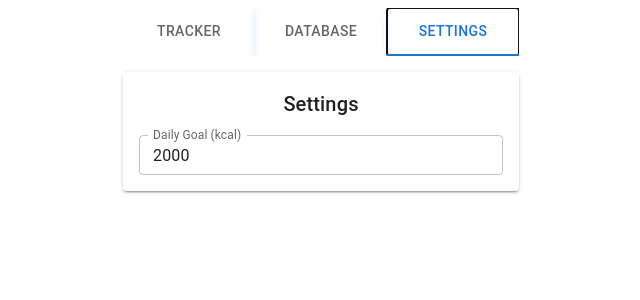
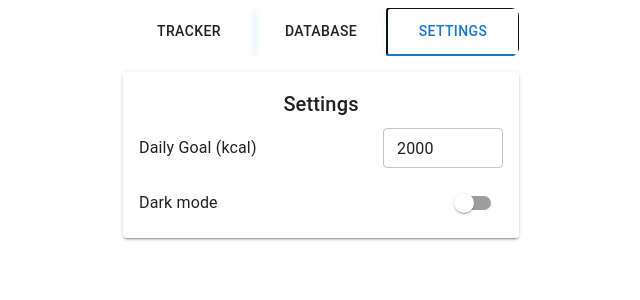
Before and after one commit to pglira/ct, a React (Vite) app: page / in a window 1280 px wide. Both pictures are taken after a click on the tab "SETTINGS". Shown: the top 300 px of the page, without its empty margins (319-959 px from the left). Built offline with nearby package versions, Linux system fonts and the light colour scheme.

Commit message:
feat: implement theme switching and enhance settings UI with dark mode support

```diff
--- a/src/App.tsx
+++ b/src/App.tsx
@@ -20,6 +20,9 @@ import { styled } from '@mui/material/styles';
 import Tabs from '@mui/material/Tabs';
 import Tab from '@mui/material/Tab';
 import './App.css';
+import Switch from '@mui/material/Switch';
+import FormControlLabel from '@mui/material/FormControlLabel';
+import { ThemeProvider, createTheme } from '@mui/material/styles';
 
 // Types
 type Food = {
@@ -56,6 +59,14 @@ function save<T>(key: string, value: T): void {
   localStorage.setItem(key, JSON.stringify(value));
 }
 
+// Helper to get system theme
+function getSystemTheme(): 'light' | 'dark' {
+  if (window.matchMedia && window.matchMedia('(prefers-color-scheme: dark)').matches) {
+    return 'dark';
+  }
+  return 'light';
+}
+
 function App() {
   // State
   const [dailyLimit, setDailyLimit] = useState<number>(() => load('dailyLimit', 2000));
@@ -66,12 +77,15 @@ function App() {
   const [entryFoodId, setEntryFoodId] = useState<string>('');
   const [entryGrams, setEntryGrams] = useState<string>('');
   const [tab, setTab] = useState(0);
+  const [mode, setMode] = useState<'light' | 'dark'>(() => load('themeMode', getSystemTheme()));
   // Remove editId, editName, editKcal state and handlers
 
   // Effects: persist state
   useEffect(() => { save('dailyLimit', dailyLimit); }, [dailyLimit]);
   useEffect(() => { save('foodDb', foodDb); }, [foodDb]);
   useEffect(() => { save(getTodayKey(), entries); }, [entries]);
+  // Effect: persist theme mode
+  useEffect(() => { save('themeMode', mode); }, [mode]);
 
   // Reset entries at midnight
   useEffect(() => {
@@ -166,13 +180,50 @@ function App() {
     },
   }));
 
+  // MUI theme
+  const theme = createTheme({
+    palette: {
+      mode,
+    },
+  });
+
   return (
+    <ThemeProvider theme={theme}>
+      <Box sx={theme => ({ minHeight: '100vh', backgroundColor: theme.palette.background.default })}>
         <Container maxWidth="xs">
           <Box mb={2}>
-        <Tabs value={tab} onChange={(_, v) => setTab(v)} variant="fullWidth">
-          <Tab label="Tracker" />
-          <Tab label="Database" />
-          <Tab label="Settings" />
+            <Tabs
+              value={tab}
+              onChange={(_, v) => setTab(v)}
+              variant="fullWidth"
+              sx={theme => ({
+                backgroundColor: theme.palette.background.paper,
+                color: theme.palette.text.primary,
+                borderRadius: 2,
+                minHeight: '48px',
+              })}
+            >
+              <Tab
+                label="Tracker"
+                sx={theme => ({
+                  color: theme.palette.text.primary,
+                  minHeight: '48px',
+                })}
+              />
+              <Tab
+                label="Database"
+                sx={theme => ({
+                  color: theme.palette.text.primary,
+                  minHeight: '48px',
+                })}
+              />
+              <Tab
+                label="Settings"
+                sx={theme => ({
+                  color: theme.palette.text.primary,
+                  minHeight: '48px',
+                })}
+              />
             </Tabs>
           </Box>
           {tab === 0 && (
@@ -427,21 +478,34 @@ function App() {
               <Paper elevation={2}>
                 <Box p={2}>
                   <Typography variant="h6" gutterBottom>Settings</Typography>
+                  <Box display="flex" flexDirection="column" gap={2} mt={1}>
+                    <Box display="flex" alignItems="center" gap={2}>
+                      <Typography flex={1} variant="body1" align="left">Daily Goal (kcal)</Typography>
                       <TextField
-                label="Daily Goal (kcal)"
                         type="number"
                         value={dailyLimit}
                         onChange={e => setDailyLimit(Number(e.target.value))}
                         inputProps={{ min: 0, inputMode: 'numeric', pattern: '[0-9]*' }}
                         size="small"
-                fullWidth
-                sx={{ '& .MuiInputBase-root': { height: '40px' }, mt: 1 }}
+                        sx={{ width: '120px', '& .MuiInputBase-root': { height: '40px' } }}
                       />
+                    </Box>
+                    <Box display="flex" alignItems="center" gap={2}>
+                      <Typography flex={1} variant="body1" align="left">Dark mode</Typography>
+                      <Switch
+                        checked={mode === 'dark'}
+                        onChange={(_, checked) => setMode(checked ? 'dark' : 'light')}
+                        color="primary"
+                      />
+                    </Box>
+                  </Box>
                 </Box>
               </Paper>
             </Box>
           )}
         </Container>
+      </Box>
+    </ThemeProvider>
   );
 }
 
```
Lines whose indentation alone changed are shown as unchanged.
